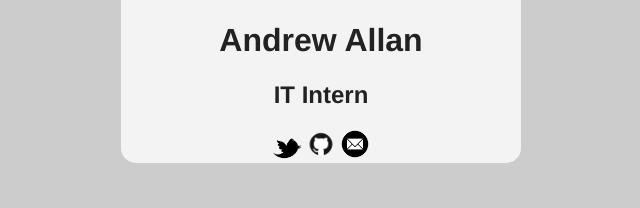
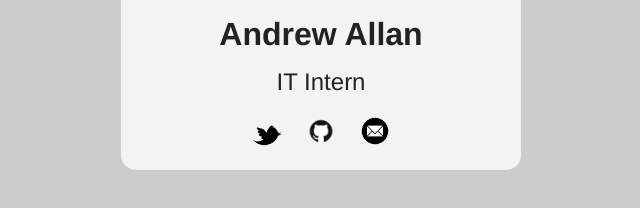
Before and after one commit to allanand/mi349_card, a plain HTML site: page index.html in a window 1280 px wide. Shown: the part 128-336 px from the top of the page, without its empty margins (319-959 px from the left). Drawn offline with Linux system fonts and the light colour scheme.

Commit message:
Video 1 part 19

```diff
--- a/card.css
+++ b/card.css
@@ -9,6 +9,16 @@ body {
 img {
     width: 100%;
 }
+
+h1 {
+    margin: 15px;
+}
+
+h2 {
+    margin: 0;
+    font-weight: 100;
+}
+
 .card {
     background-color: #f3f3f3;
     border-radius: 15px;
@@ -34,4 +44,5 @@ img {
 .contacts li {
     width: 30px;
     display: inline-block;
+    padding: 20px 10px;
 }
```
